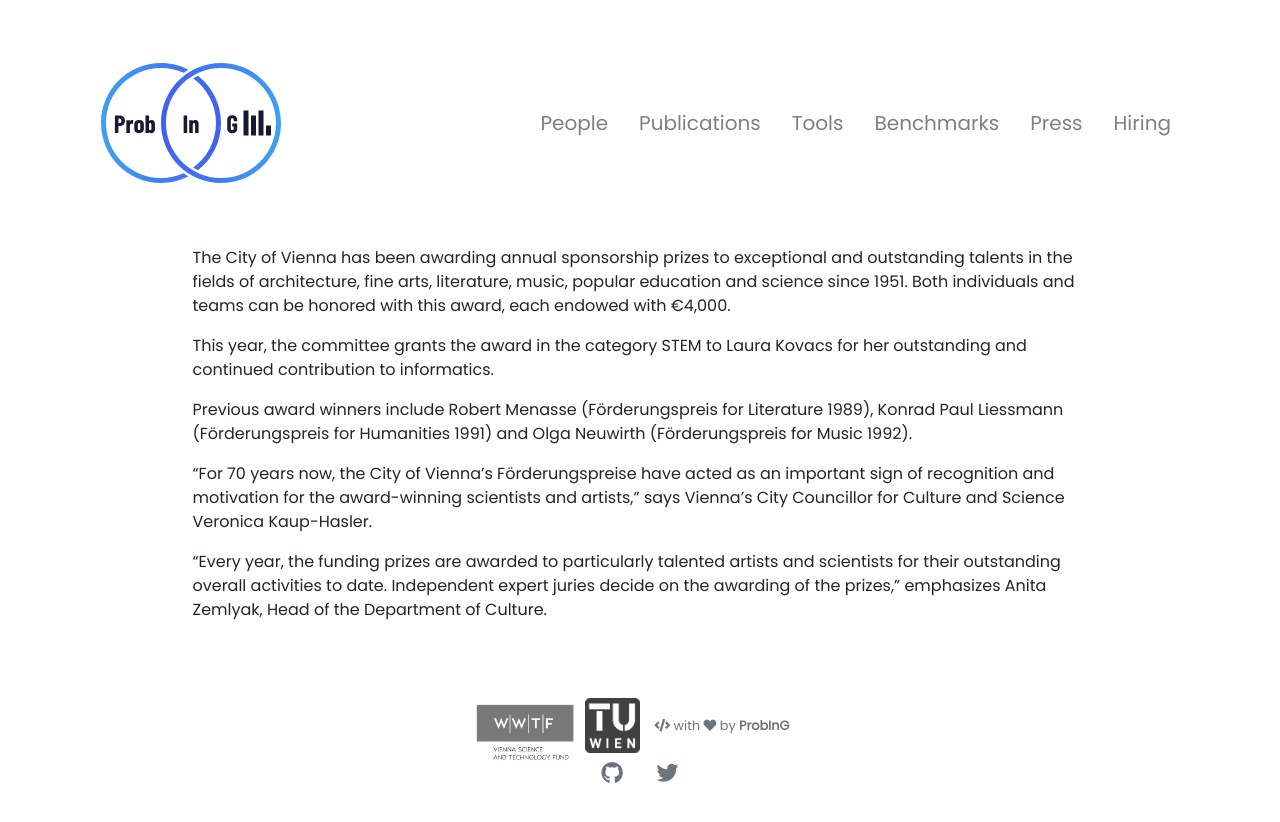
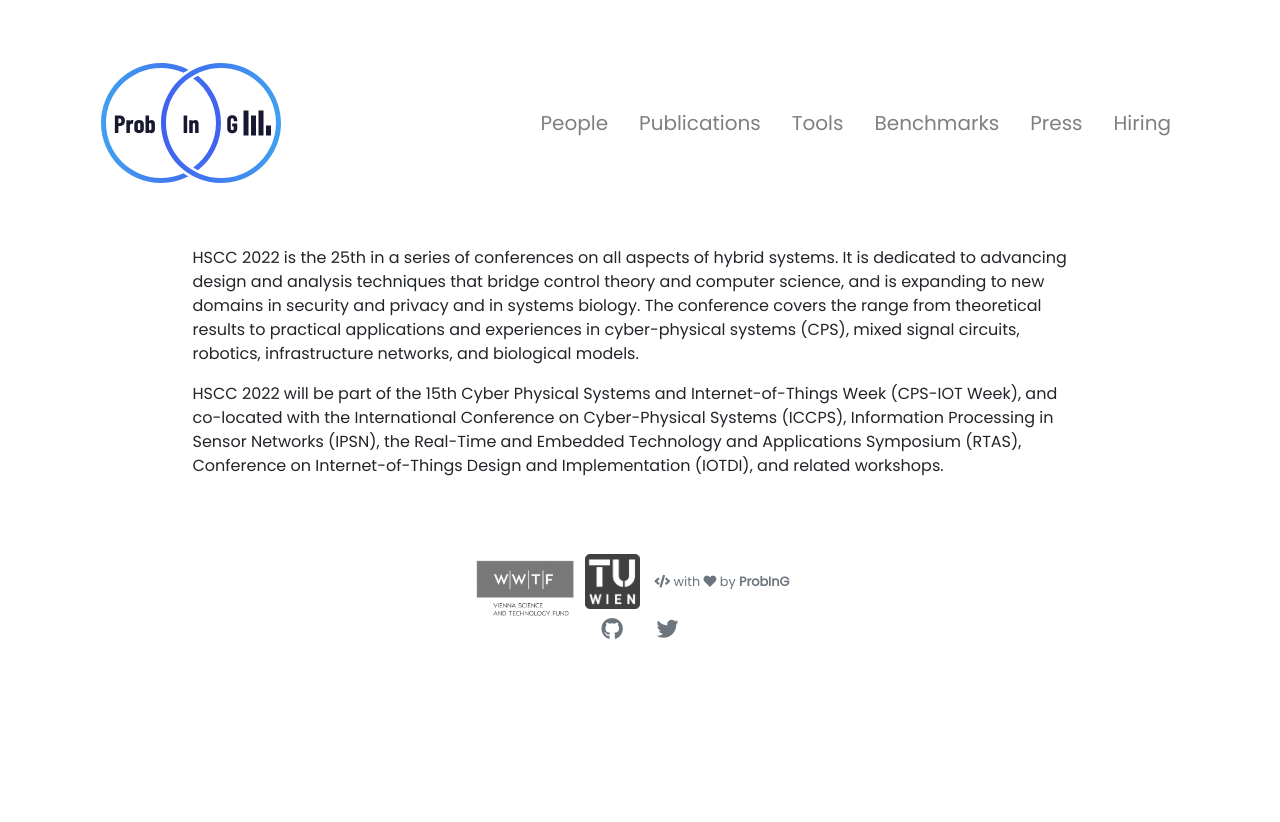
Before and after one commit to probing-lab/probing-lab.github.io, a Jekyll site: the page built from _posts/2021-11-03-ezio.md, in a window 1280 px wide. Shown: the top 822 px of the page. Built offline with Jekyll 4.4.1, drawn with Linux system fonts in a browser that asks for light colours; nearby versions of some CDN libraries; a script that is not in the unit is left out.

Commit message:
Update 2021-11-03-ezio.md

```diff
--- a/_posts/2021-11-03-ezio.md
+++ b/_posts/2021-11-03-ezio.md
@@ -1,5 +1,5 @@
 ---
-title: Ezio Bartocci will co-Chair HSCC 2022
+title: Ezio Bartocci will co-Chair HSCC 2022 part of CPS-IoT Week (Milan, May 3-6, 2022)
 tags: [Conference]
 style: fill
 color: light
@@ -8,12 +8,6 @@
 
 
 
-The City of Vienna has been awarding annual sponsorship prizes to exceptional and outstanding talents in the fields of architecture, fine arts, literature, music, popular education and science since 1951. Both individuals and teams can be honored with this award, each endowed with €4,000.
+HSCC 2022 is the 25th in a series of conferences on all aspects of hybrid systems. It is dedicated to advancing design and analysis techniques that bridge control theory and computer science, and is expanding to new domains in security and privacy and in systems biology. The conference covers the range from theoretical results to practical applications and experiences in cyber-physical systems (CPS), mixed signal circuits, robotics, infrastructure networks, and biological models.
 
-This year, the committee grants the award in the category STEM to Laura Kovacs for her outstanding and continued contribution to informatics.
-
-Previous award winners include Robert Menasse (Förderungspreis for Literature 1989), Konrad Paul Liessmann (Förderungspreis for Humanities 1991) and Olga Neuwirth (Förderungspreis for Music 1992).
-
-“For 70 years now, the City of Vienna’s Förderungspreise have acted as an important sign of recognition and motivation for the award-winning scientists and artists,” says Vienna’s City Councillor for Culture and Science Veronica Kaup-Hasler.
-
-“Every year, the funding prizes are awarded to particularly talented artists and scientists for their outstanding overall activities to date. Independent expert juries decide on the awarding of the prizes,” emphasizes Anita Zemlyak, Head of the Department of Culture.
+HSCC 2022 will be part of the 15th Cyber Physical Systems and Internet-of-Things Week (CPS-IOT Week), and co-located with the International Conference on Cyber-Physical Systems (ICCPS), Information Processing in Sensor Networks (IPSN), the Real-Time and Embedded Technology and Applications Symposium (RTAS), Conference on Internet-of-Things Design and Implementation (IOTDI), and related workshops.
```
